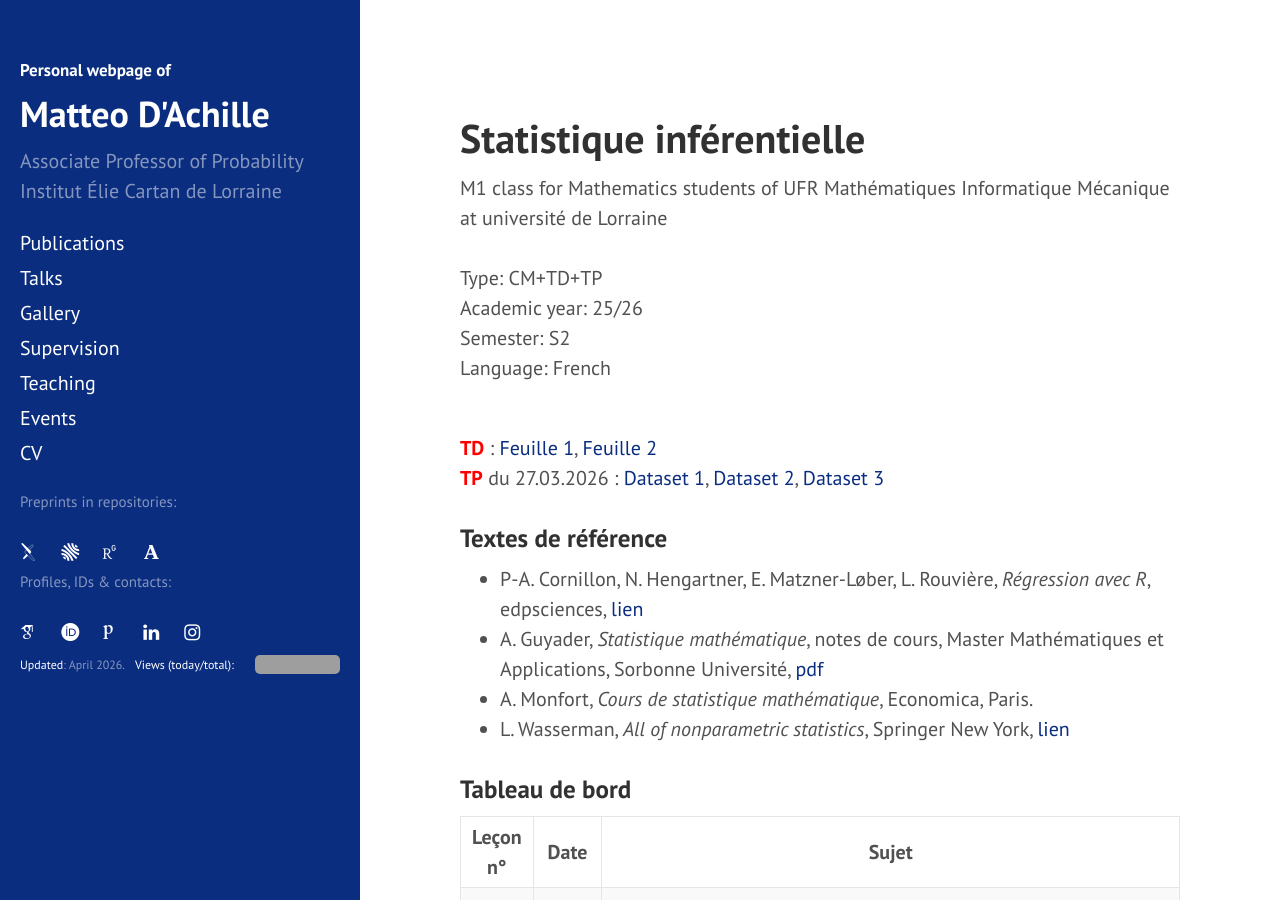
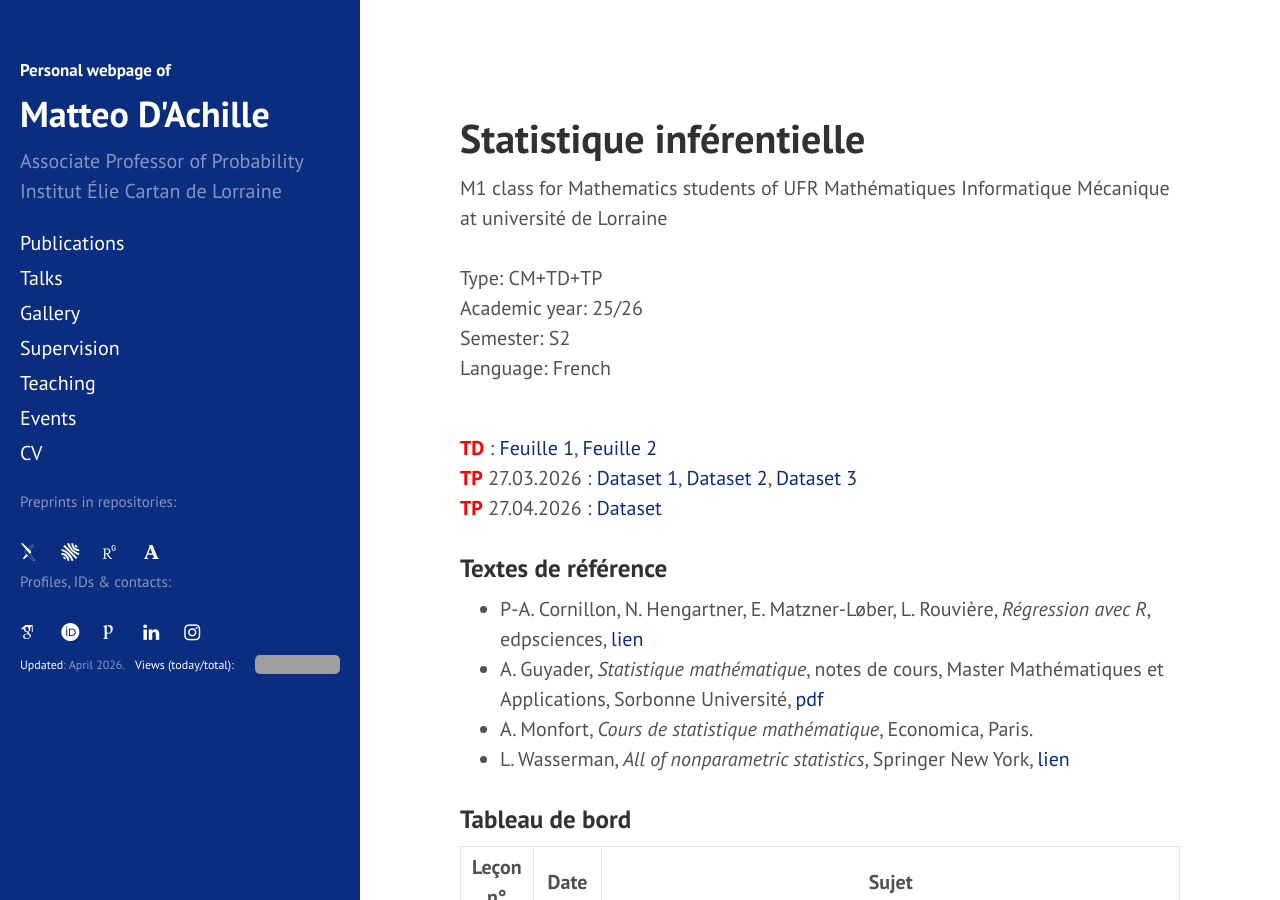
Before and after one commit to matteodachille/matteodachille.github.io, a Jekyll site: the page built from _courses/Infstat2026.md, in a window 1280 px wide and 900 px high. Built offline with Jekyll 4.4.1, drawn with Linux system fonts in a browser that asks for light colours; nearby versions of some CDN libraries; some web fonts are replaced; grey boxes are pictures that could not be loaded.

Commit message:
Updated Infstat26

```diff
--- a/_courses/Infstat2026.md
+++ b/_courses/Infstat2026.md
@@ -17,7 +17,8 @@ classnumber: 11
 <br/>
 
 <a style="color: red; font-weight: bold;">TD</a> : [Feuille 1](https://filesender.renater.fr/?s=download&token=32d916ae-8192-49f9-a3f4-d5f1dec077e8){:target="_blank"}, [Feuille 2](https://filesender.renater.fr/?s=download&token=3c4ad9fa-30e9-4fcc-b488-efc15ce5fb91){:target="_blank"}<br/>
-<a style="color: red; font-weight: bold;">TP</a> du 27.03.2026 : [Dataset 1](https://filesender.renater.fr/?s=download&token=f126f722-af61-47da-a09c-ae0958db0169){:target="_blank"}, [Dataset 2](https://filesender.renater.fr/?s=download&token=2cde527d-e5cc-4360-8acc-819946a087a1){:target="_blank"}, [Dataset 3](https://filesender.renater.fr/?s=download&token=336969c9-5aa9-477a-b09d-9c141ac88f57){:target="_blank"}
+<a style="color: red; font-weight: bold;">TP</a> 27.03.2026 : [Dataset 1](https://filesender.renater.fr/?s=download&token=f126f722-af61-47da-a09c-ae0958db0169){:target="_blank"}, [Dataset 2](https://filesender.renater.fr/?s=download&token=2cde527d-e5cc-4360-8acc-819946a087a1){:target="_blank"}, [Dataset 3](https://filesender.renater.fr/?s=download&token=336969c9-5aa9-477a-b09d-9c141ac88f57){:target="_blank"}<br/>
+<a style="color: red; font-weight: bold;">TP</a> 27.04.2026 : [Dataset](https://filesender.renater.fr/?s=download&token=87f3dc72-125a-4ab3-8ae2-9bc5edb4418f){:target="_blank"}
 
 <!--
 #### Consultation des copies du partiel du 15.11.2025
@@ -68,3 +69,4 @@ Pour le materiel de cours ainsi que les annonces communs voir : <br/> [#](https:
 | 7 | 20.03 | [Feuille TD1](https://filesender.renater.fr/?s=download&token=32d916ae-8192-49f9-a3f4-d5f1dec077e8){:target="_blank"} : Exercice 2. [Feuille TD2](https://filesender.renater.fr/?s=download&token=3c4ad9fa-30e9-4fcc-b488-efc15ce5fb91){:target="_blank"} : Question 1, rappels sur la loi de Fisher avec deux exos (+ DM), exercice 1, exercice 2 (début).|
 | 8 | 27.03 | TP : [Dataset 1](https://filesender.renater.fr/?s=download&token=f126f722-af61-47da-a09c-ae0958db0169){:target="_blank"} : importation des données, régression de A à Z, nuage de points et estimation des intervalles de confiance. [Dataset 2](https://filesender.renater.fr/?s=download&token=2cde527d-e5cc-4360-8acc-819946a087a1){:target="_blank"} : (début)|
 | 9 | 10.04 | Examen (Amphi Sophie Germain) |
+| 10 | 27.04 |  |
```
